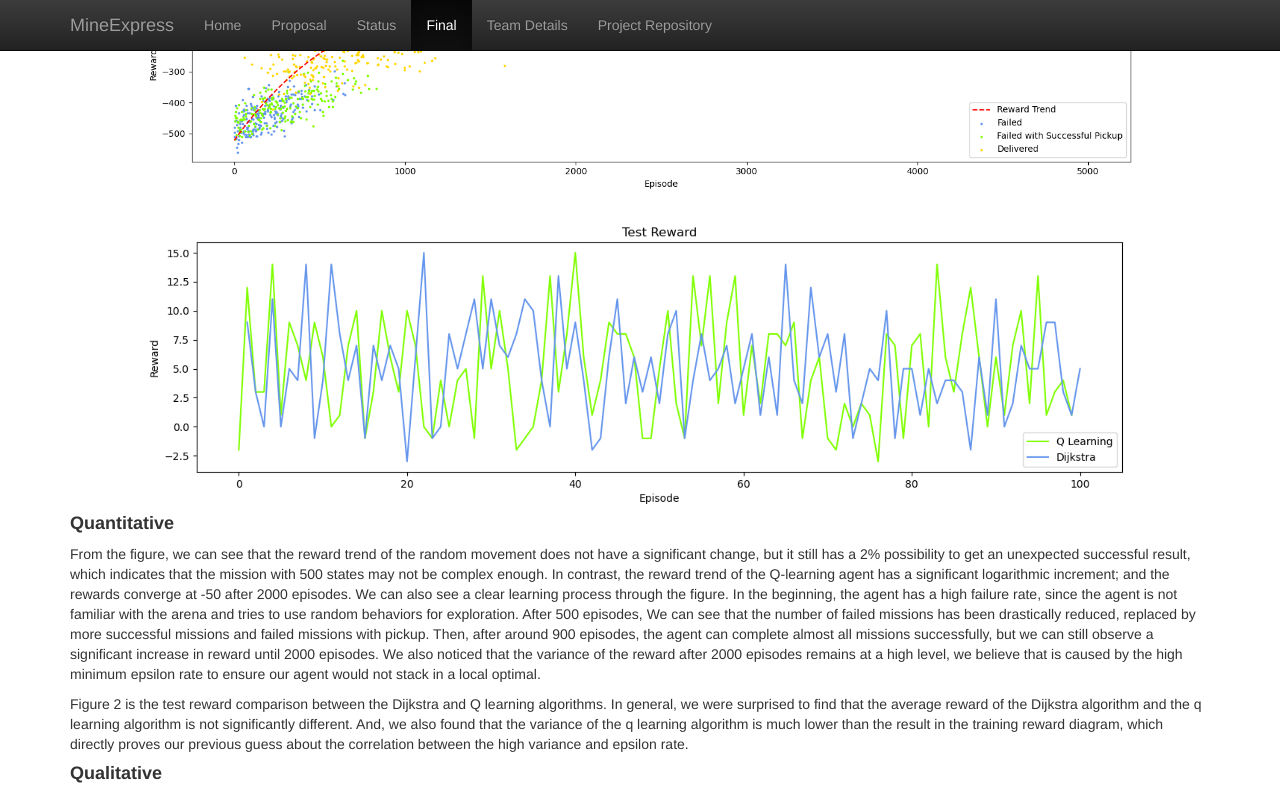
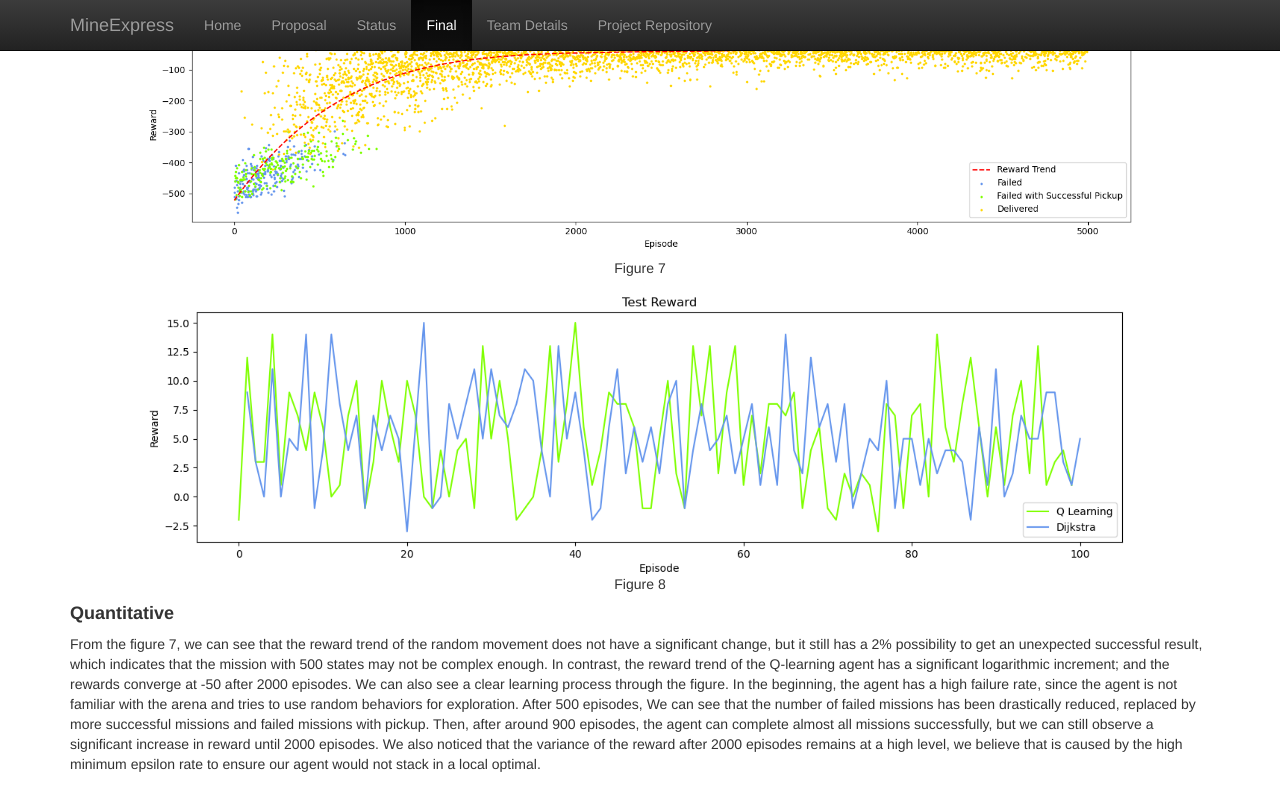
Before and after one commit to ETTOTW/Herobrine, a Jekyll site: the page built from docs/final.md, in a window 1280 px wide and 1400 px high, scrolled down 6120 px. Shown: the top 786 px of the window. Built offline with Jekyll 4.4.1, drawn with Linux system fonts in a browser that asks for light colours; some of the changed text lies outside the part shown.

Commit message:
Update Final

```diff
--- a/docs/final.md
+++ b/docs/final.md
@@ -15,9 +15,11 @@
 
 MineExpress is an Artificial Intelligence project developed for routing or delivery tasks, like amazon shipping, Uber, or UberEat. Our goal is to train our agents to pick up and drop off packages or food to the right places. At the same time, we aim to find an optimal path to navigate our agent to those places. To achieve this, we utilized three methods: q-learning algorithm, Dijkstra's algorithm, and random action. Q-learning is our main algorithm. It utilized an agent-environment loop shown below. Within each process, the agent chooses an action, and the environment returns an observation and rewards. We will visualize this process of learning in the game Minecraft and Malmo platform.
 
-<p align="center">
-  <img src="image/AI_process.png" width="250">
-</p>
+<center>
+    <img src="image/AI_process.png" width="250">
+    <div>Figure 1</div>
+</center>
+
 
 The mission is inspired by TSP (Traveling Salesman Problem), and we also reference the taxi-v3 environment from Gym (OpenAI) by stimulating the same game settings where our agent has pickup and drop-off actions.
 
@@ -27,9 +29,11 @@
 
 #### **Environment Settings:**
 
-<p align="center">
-  <img src="image/map_intro2.jpg" width="500">
-</p>
+
+<center>
+    <img src="image/map_intro2.jpg" width="500">
+    <div>Figure 2</div>
+</center>
 
 The figure above shows our training environment. The arena is 45 * 45 with 25 possible locations where our agent can make an action. This location either has a green block or a chest (brown block) in the center. It also has 4 possible locations that are valid for pickup or drop-off. These locations have a chest in the center. At the beginning of each mission, one of the four location that have a chest will be assigned as the package location for pickup, and one of the remaining three locations will be assigned as the destination for drop-off. Our agent should only pick the package up at the package location and drop it off at the destination.
 There are two types of the path. It simulates the real-world environment with different moving speeds for routes. The stone blocks are the path with normal speed. The soul sand block, however, slows down the speed of our agent.
@@ -106,9 +110,12 @@
     	curr = pre_grids[curr]
     Add the start point to the beginning of optimal_path_list
 
-<p align="center">
-  <img src="image/dijsktra_example.jpg" width="500">
-</p>
+
+
+<center>
+    <img src="image/dijsktra_example.jpg" width="500">
+    <div>Figure 3</div>
+</center>
 
 For example, we want to find an optimal path from block 1 to block 4 showing above, grid_dist and pre_dist will undergo the following changes:
 
@@ -147,9 +154,12 @@
 
 Our q-table is initially empty. After an action is executed, We store the previous state into the q-table and update the q-value for the action. The q-value is determined by the equation below:
 
-<p align="center">
-  <img src="image/q-value formula.png" width="500">
-</p>
+
+
+<center>
+     <img src="image/q-value formula.png" width="500">
+    <div>Figure 4</div>
+</center>
 
     α: learning rate (range from 0 to 1)
     γ: discount rate for future rewards (range from 0 to 1)
@@ -166,9 +176,12 @@
 
 A new action is chosen by ε-greedy exploration below.
 
-<p align="center">
-  <img src="image/greedy.png" width="500">
-</p>
+
+<center>
+    <img src="image/greedy.png" width="500">
+    <div>Figure 5</div>
+</center>
+
 
 It allows our agent to choose the current best action with a high probability. While sometimes the agent can also choose other actions that may lead to higher reward. We set ε to 0.1.
 
@@ -176,9 +189,13 @@
 
 the whole process of training our agent by q-learning is shown below:
 
-<p align="center">
-  <img src="image/q-learning.png" width="500">
-</p>
+
+
+<center>
+    <img src="image/q-learning.png" width="500">
+    <div>Figure 6</div>
+</center>
+
 
 **Comparison between Dijkstra's algorithm and q-learning:**
 
@@ -189,26 +206,31 @@
 
 ## Evaluation
 
-<p align="center">
+<center>
   <img src="image/Random%20and%20Q%20Learning%20training%20reward%20compare.png" width="1000">
-</p>
+    <div>Figure 7</div>
+</center>
 
 
-<p align="center">
+
+<center>
   <img src="image/dijkstra%20ql%20test%20reward.png" width="1000">
-</p>
+  <div>Figure 8</div>
+</center>
 
 
 #### **Quantitative**
 
-From the figure, we can see that the reward trend of the random movement does not have a significant change, but it still has a 2% possibility to get an unexpected successful result, which indicates that the mission with 500 states may not be complex enough. In contrast, the reward trend of the Q-learning agent has a significant logarithmic increment; and the rewards converge at -50 after 2000 episodes. We can also see a clear learning process through the figure. In the beginning, the agent has a high failure rate, since the agent is not familiar with the arena and tries to use random behaviors for exploration. After 500 episodes, We can see that the number of failed missions has been drastically reduced, replaced by more successful missions and failed missions with pickup. Then, after around 900 episodes, the agent can complete almost all missions successfully, but we can still observe a significant increase in reward until 2000 episodes. We also noticed that the variance of the reward after 2000 episodes remains at a high level, we believe that is caused by the high minimum epsilon rate to ensure our agent would not stack in a local optimal.
+From the figure 7, we can see that the reward trend of the random movement does not have a significant change, but it still has a 2% possibility to get an unexpected successful result, which indicates that the mission with 500 states may not be complex enough. In contrast, the reward trend of the Q-learning agent has a significant logarithmic increment; and the rewards converge at -50 after 2000 episodes. We can also see a clear learning process through the figure. In the beginning, the agent has a high failure rate, since the agent is not familiar with the arena and tries to use random behaviors for exploration. After 500 episodes, We can see that the number of failed missions has been drastically reduced, replaced by more successful missions and failed missions with pickup. Then, after around 900 episodes, the agent can complete almost all missions successfully, but we can still observe a significant increase in reward until 2000 episodes. We also noticed that the variance of the reward after 2000 episodes remains at a high level, we believe that is caused by the high minimum epsilon rate to ensure our agent would not stack in a local optimal.
 
-Figure 2 is the test reward comparison between the Dijkstra and Q learning algorithms. In general, we were surprised to find that the average reward of the Dijkstra algorithm and the q learning algorithm is not significantly different. And, we also found that the variance of the q learning algorithm is much lower than the result in the training reward diagram, which directly proves our previous guess about the correlation between the high variance and epsilon rate.
+Figure 8 is the test reward comparison between the Dijkstra and Q learning algorithms. In general, we were surprised to find that the average reward of the Dijkstra algorithm and the q learning algorithm is not significantly different. And, we also found that the variance of the q learning algorithm is much lower than the result in the training reward diagram, which directly proves our previous guess about the correlation between the high variance and epsilon rate.
 
 #### **Qualitative**
 
+
+
 <div align="center">
-<iframe width="854" height="480" src="https://www.youtube.com/embed/3pEZp9qVyGU" frameborder="0" allow="accelerometer; autoplay; clipboard-write; encrypted-media; gyroscope; picture-in-picture" allowfullscreen></iframe>
+<iframe width="854" height="480" src="https://www.youtube.com/embed/2IK6h5-7R-s" frameborder="0" allow="accelerometer; autoplay; clipboard-write; encrypted-media; gyroscope; picture-in-picture" allowfullscreen></iframe>
 </div>
 
 For Qualitative evaluation, we can simply monitor the action, reaching rate, and the final score of the agent. We will monitor the action of the agent visually to see whether our agent always chooses the best behavior. Also, if the agent has a high reward with a great scale of score improvement, it means that the agent is most likely to choose the better action to reach the goal, which is a perfect indication in the qualitative evaluation.
```
